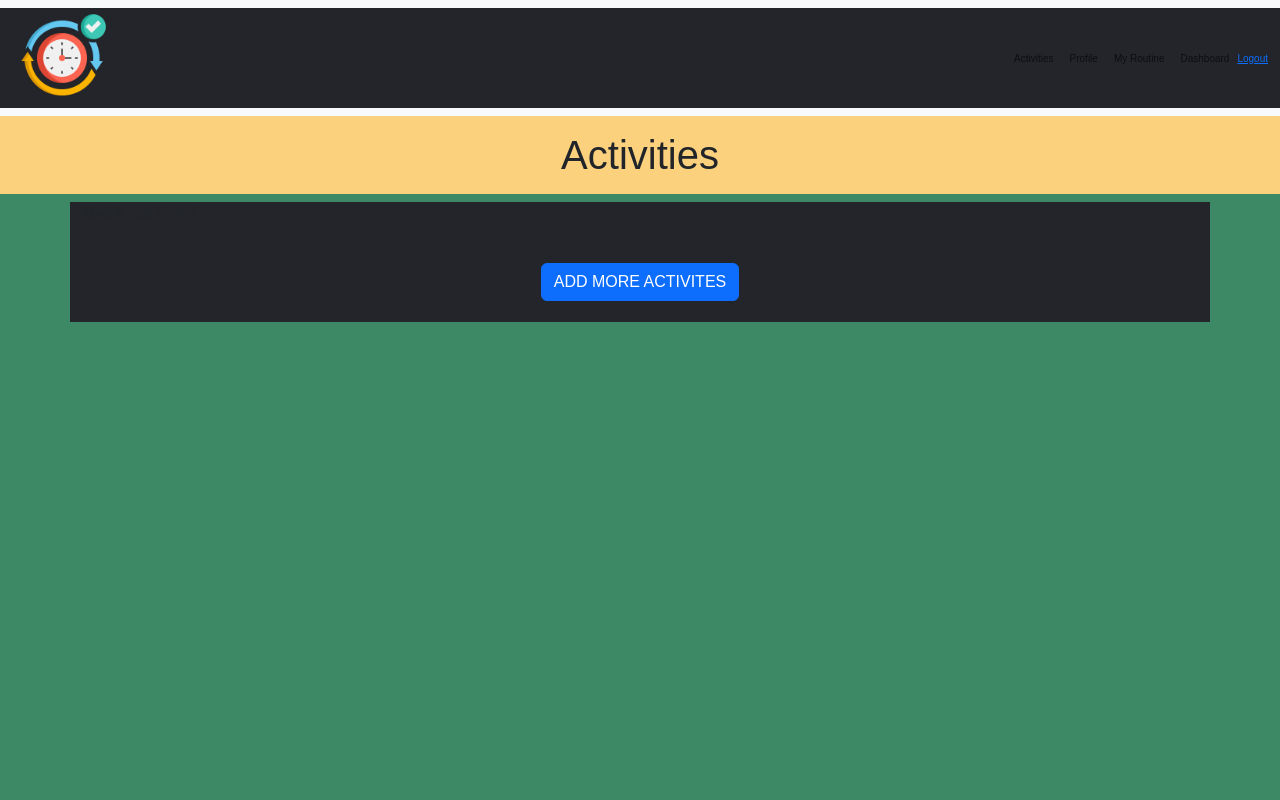
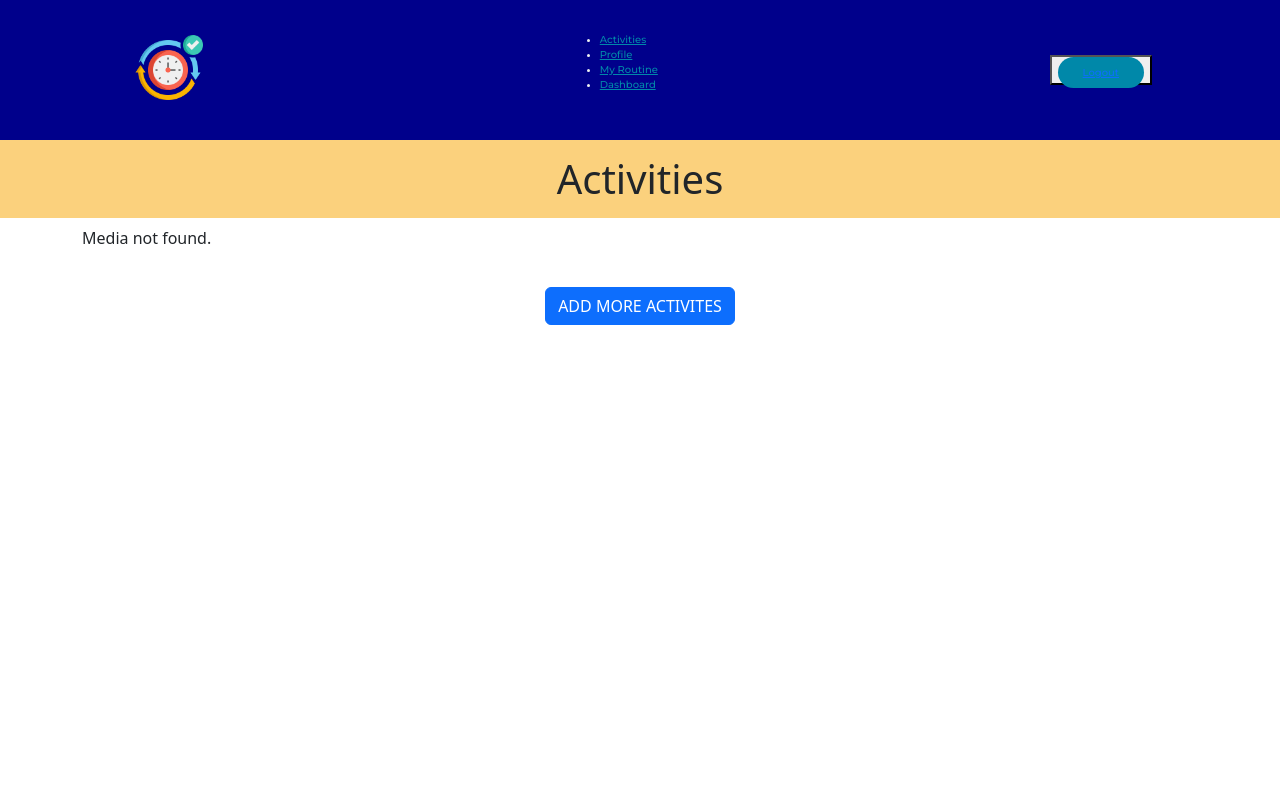
Before and after one commit to DarioDominkovic/BE-Project-Team-2, a PHP site: page / in a window 1280 px wide. Run offline with PHP 8.4, Linux system fonts and the light colour scheme; the visitor is signed in with stand-in values (Sample User, id 1); data that the repository does not hold is empty.

Commit message:
navbar design

```diff
--- a/components/navbar.css
+++ b/components/navbar.css
@@ -1,25 +1,45 @@
-*{
+@import url('https://fonts.googleapis.com/css2?family=Montserrat:wght@300;400;500;600;700&display=swap');
+
+header{
     box-sizing: border-box;
     margin: 0;
     padding: 0;
-    background-color: #24252A;
+    background-color: darkblue;
+    display: flex;
+    justify-content: space-between;
+    align-items: center;
+    padding: 30px 10%;
 }
 
 li,a,button{
+    font-family: "Montserrat", sans-serif;
     font-weight: 500;
     font-size: 10px;
     color: #edf0f1;
     text-decoration: none;
 }
 
-.navbar{
-    display: flex;
-    justify-content: space-between;
-    align-items: center;
-    padding: 30px 10%;
+.logo{
+    cursor: pointer;
+    aspect-ratio: 1/1;
+    height: 80px;
 }
 
-img {
-    height: 100px;
-    width: 100%;
+.nav_links{
+    display:inline-block;
+    padding:0px 20px;
 }
+.nav_links li a {
+    transition: all 0.3 ease 0s;
+}
+.nav_links li a {
+    color:#0088a9;
+}
+
+.logout {
+    padding: 9px 25px;
+    background-color: rgba(0, 136, 169, 1);
+    border-radius: 50px;
+    cursor: pointer;
+    transition: all 0.3s ease 0s;
+}
--- a/components/navbar.php
+++ b/components/navbar.php
@@ -1,68 +1,39 @@
 <?php
 $raus = "../";
 $navbar = "
-<nav class='navbar navbar-expand-lg bg-body-tertiary'>
-    <div class='container-fluid'>
-        <button class='navbar-toggler' type='button' data-bs-toggle='collapse' data-bs-target='#navbarSupportedContent' aria-controls='navbarSupportedContent' aria-expanded='false' aria-label='Toggle navigation'>
-            <span class='navbar-toggler-icon'></span>
-        </button>
-        <div class='collapse navbar-collapse justify-content-end' id='navbarSupportedContent'>
-            <ul class='navbar-nav me-auto mb-2 mb-lg-0'>";
-
-$navbar .= "
+        <header>
             <img class='logo' src='../pictures/logo.png' alt='Logo'>
-            </ul>";
+            <nav>
+                <ul class='nav_links'>";
 
 if (isset($_SESSION["user"]) || isset($_SESSION["adm"])) {
     $navbar .= "
-            <ul class='navbar-nav'>
-                <li class='nav-item'><a class='nav-link' href='{$raus}index.php'>Activities</a></li>
-            </ul>";
+                    <li><a href='{$raus}index.php'>Activities</a></li>";
 }
-
-$navbar .= "
-            <ul class='navbar-nav'>";
 
 if (isset($_SESSION["user"])) {
     $id = $_SESSION["user"];
     $navbar .= "
-                <li class='nav-item'>
-                    <a class='nav-link' href='{$raus}/crud_user/show.php?id=$id'>Profile</a>
-                </li>
-                <li class='nav-item'>
-                    <a class='nav-link' href='{$raus}routine.php'>My Routine</a>
-                </li>";
+                    <li><a href='{$raus}/crud_user/show.php?id=$id'>Profile</a></li>
+                    <li><a href='{$raus}routine.php'>My Routine</a></li>";
 }
-
-$navbar .= "
-            </ul>";
 
 if (isset($_SESSION["adm"])) {
     $id = $_SESSION["adm"];
     $navbar .= "
-            <ul class='navbar-nav'>
-                <li class='nav-item'>
-                    <a class='nav-link' href='{$raus}dashboard.php'>Dashboard</a>
-                </li>
-            </ul>";
+                    <li><a href='{$raus}dashboard.php'>Dashboard</a></li>";
 }
 
 $navbar .= "
-            <ul class='navbar-nav'>";
-
+                </ul>
+            </nav>";
 if (isset($_SESSION["user"]) || isset($_SESSION["adm"])) {
     $navbar .= "
-                <li class='nav-item'>
-                    <a class='logout' href='{$raus}/login/logout.php?logout'>Logout</a>
-                </li>";
+    <button>
+    <a class='logout' href='{$raus}/login/logout.php?logout'>Logout</a>
+    </button>";
 }
 
 $navbar .= "
-            </ul>
-        </div>
-    </div>
-</nav>";
+        </header>";
 ?>
- <head>
-  <link rel="stylesheet" href="navbar.css">
-</head>
--- a/index.php
+++ b/index.php
@@ -17,7 +17,7 @@ $publishers = mysqli_fetch_all($result_name, MYSQLI_ASSOC);
 
 <!DOCTYPE html>
 <html lang="en">
-
+ <link rel="stylesheet" href="/components/navbar.css">
 <head>
     <meta charset="UTF-8">
     <meta name="viewport" content="width=device-width, initial-scale=1.0">
@@ -31,11 +31,6 @@ $publishers = mysqli_fetch_all($result_name, MYSQLI_ASSOC);
     <title>Activities</title>
 </head>
 <style>
-    body {
-        font-family: sans-serif;
-        background-color: #3d8865;
-    }
-
     h1 {
         padding: 15px;
         background-color: #fbd17d;
```
